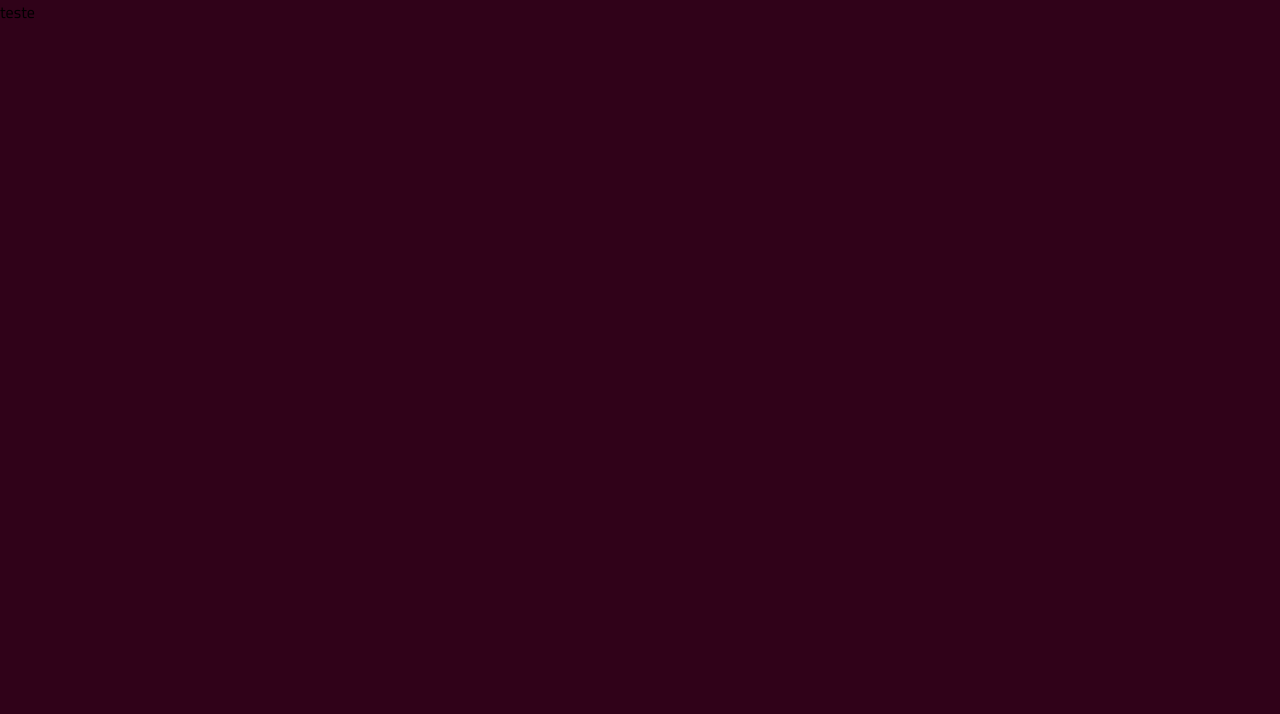
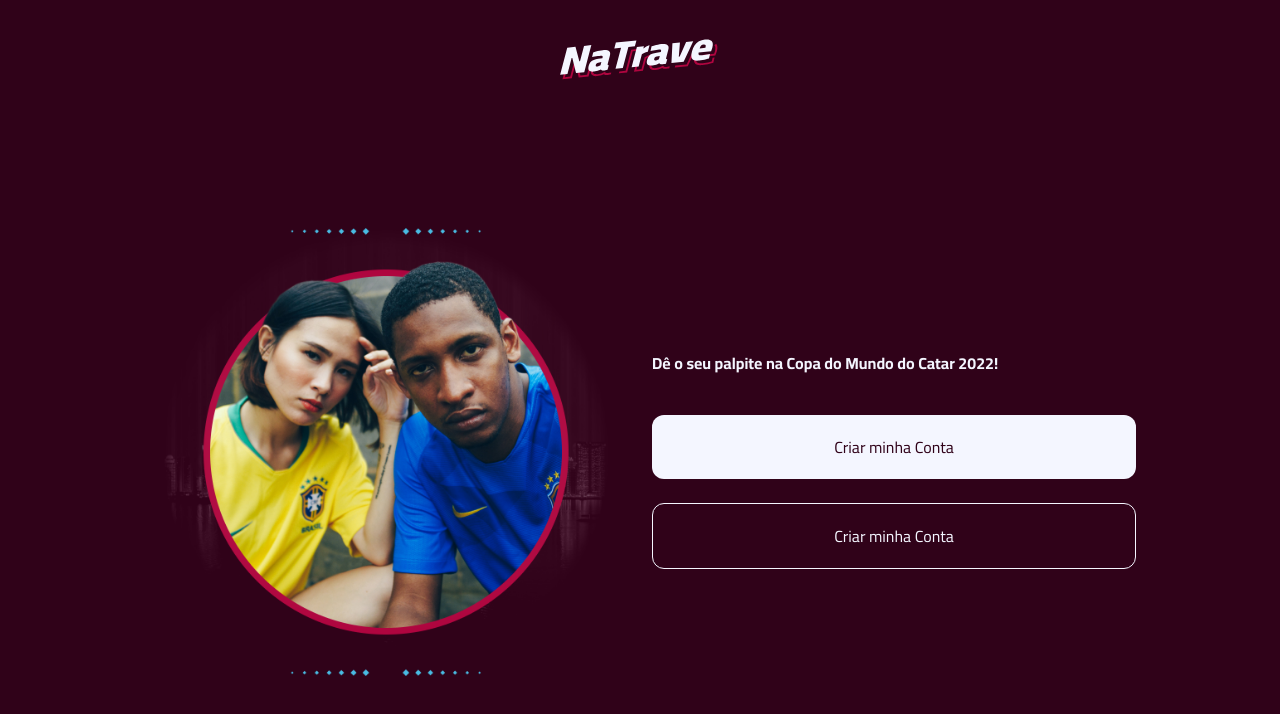
Before and after one commit to dopezinho/copa-bracket, a React (Vite) app in the folder web/: page / in a window 1280 px wide. Shown: the top 714 px of the page. Built offline with nearby package versions, Linux system fonts and the light colour scheme.

Commit message:
initial page design

```diff
--- a/web/src/App.jsx
+++ b/web/src/App.jsx
@@ -1,7 +1,29 @@
 export function App() {
   return (
-    <div className="h-screen bg-red-700">
-        teste
+    <div className="h-screen bg-red-700 text-white p-4 flex flex-col items-center space-y-6">
+
+    <header className="container flex justify-center max-w-5xl p-4">
+      <img src="/imgs/logo.svg" className="w-40"/>
+    </header>
+
+      <div className="container max-w-5xl flex-1 p-4 flex flex-col items-center md:flex-row space-y-6 md:space-y-0 md:space-x-6">
+
+        <div className="md:flex-1 flex justify-center">
+          <img src="/imgs/photo.png" className="w-full max-w-md"/>
+        </div>
+
+        <div className="md:flex-1 flex flex-col space-y-6">
+          <h1 className="text-3xl text-center md:text-left font-bold">Dê o seu palpite na Copa do Mundo do Catar 2022!</h1>
+
+          <button className="text-red-700 bg-white text-xl px-8 py-4 rounded-xl">
+           Criar minha Conta
+          </button>
+
+          <button className="text-white border border-white text-xl px-8 py-4 rounded-xl">
+            Criar minha Conta
+          </button>
+        </div>
+      </div>
     </div>
 
   )
--- a/web/tailwind.config.cjs
+++ b/web/tailwind.config.cjs
@@ -5,6 +5,9 @@ module.exports = {
     "./src/**/*.{js,ts,jsx,tsx}",
   ],
   theme: {
+    container: {
+      center: true,
+    },
     fontSize: {
       xs: ['12px,', '16px'],
       sm: ['14px,', '18px'],
```
Also changed, not shown: web/public/imgs/logo.svg (added), web/public/imgs/photo.png (added).
